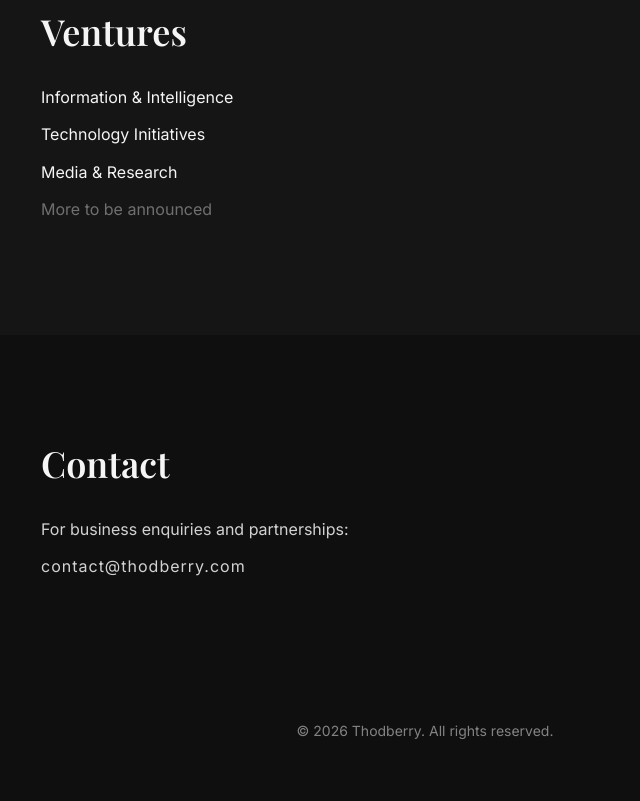
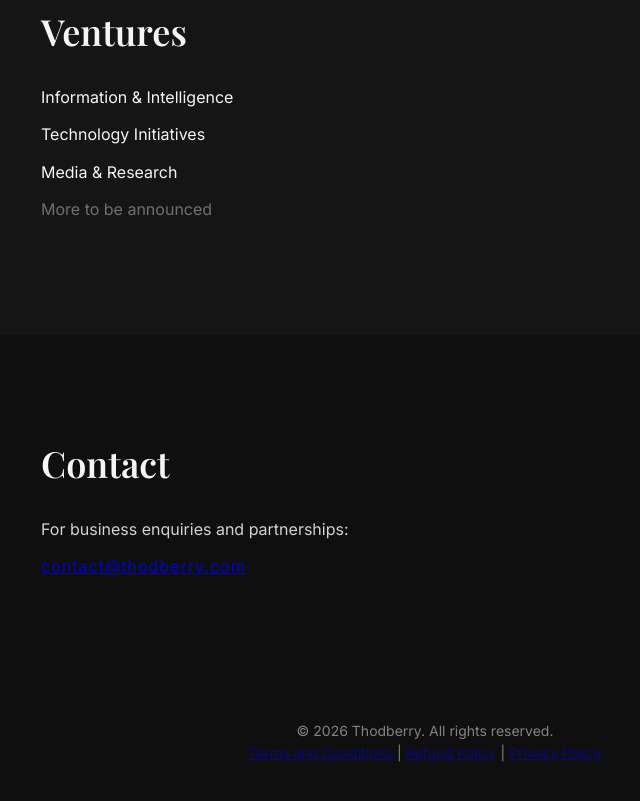
Before and after one commit to jahanaj098/thodberry, a plain HTML site: page index.html in a window 1280 px wide. Shown: the part 1249-2050 px from the top of the page, without its empty margins (215-855 px from the left). Drawn offline with nearby package versions, Linux system fonts and the light colour scheme.

Commit message:
Enhance footer with links and update contact email
Added footer links for Terms and Conditions, Refund Policy, and Privacy Policy. Updated contact email to be a mailto link.

```diff
--- a/index.html
+++ b/index.html
@@ -58,13 +58,18 @@
       For business enquiries and partnerships:
     </p>
     <p class="contact-email">
-      contact@thodberry.com
+      <a href="mailto:contact@thodberry.com">contact@thodberry.com</a>
     </p>
   </section>
 
   <!-- FOOTER -->
   <footer>
-    <p>© <span id="year"></span> Thodberry. All rights reserved.</p>
+    <p>&copy; <span id="year"></span> Thodberry. All rights reserved.</p>
+    <p class="footer-links">
+      <a href="terms.html">Terms and Conditions</a> |
+      <a href="refund_policy.html">Refund Policy</a> |
+      <a href="privacy_policy.html">Privacy Policy</a>
+    </p>
   </footer>
 
   <script src="script.js"></script>
```
